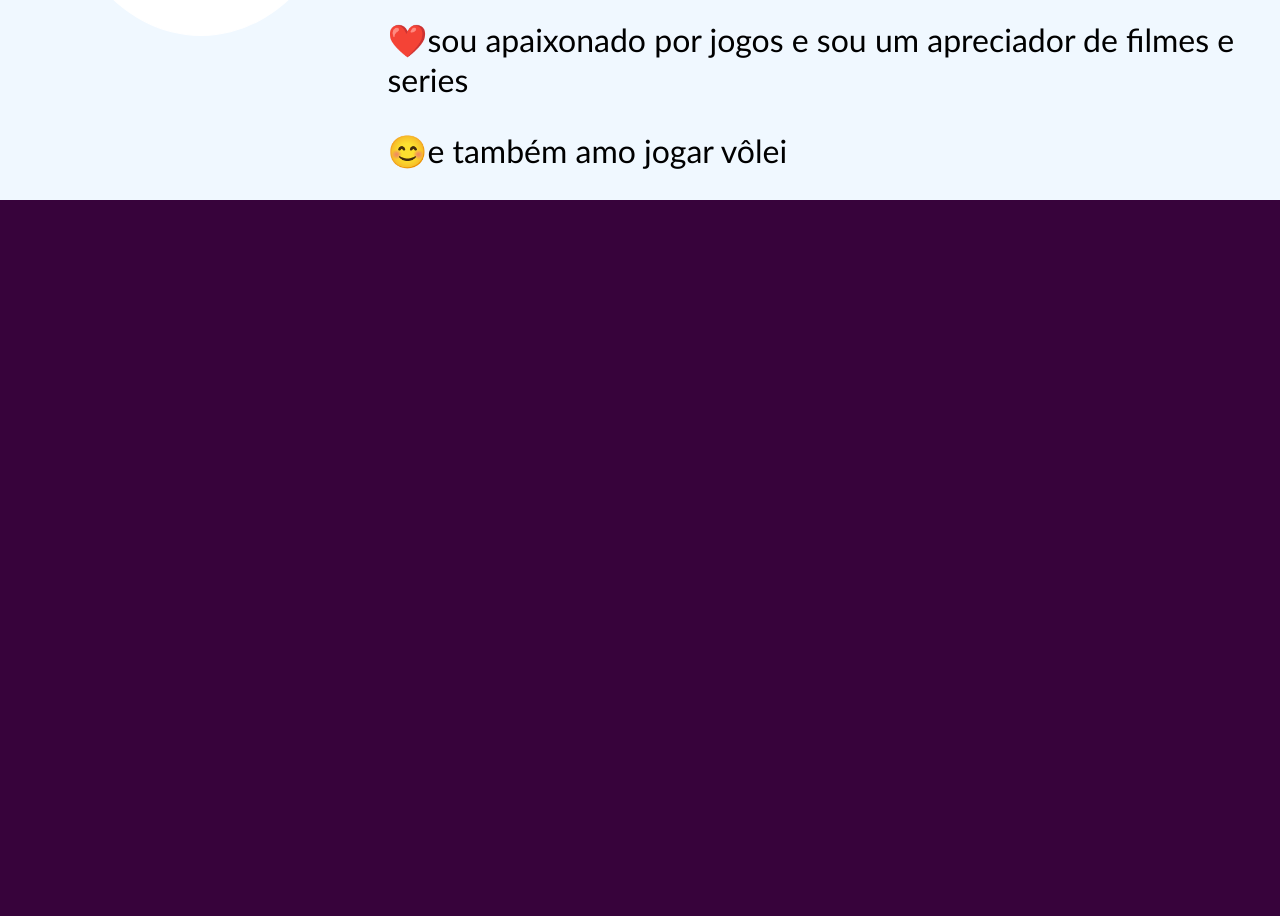
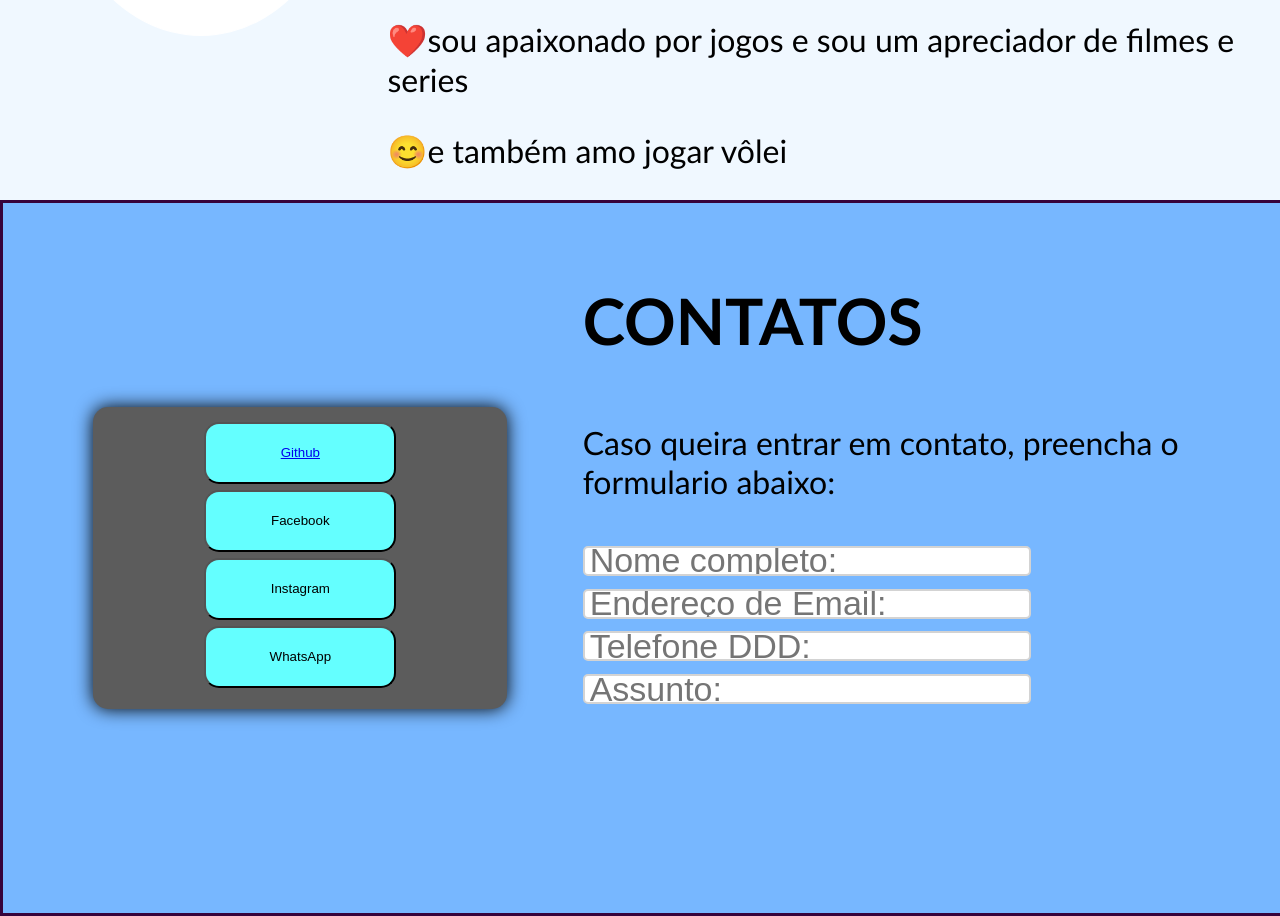
Before and after one commit to RicardoLDS09141/portfolio, a plain HTML site: page index.html in a window 1280 px wide. Shown: the part 1382-2298 px from the top of the page. Before the commit the page ends 1585 px from the top, so only its background shows below. Drawn offline with Linux system fonts and the light colour scheme.

Commit message:
adicionadoformulario contato

```diff
--- a/index.html
+++ b/index.html
@@ -4,7 +4,7 @@
     <link rel="stylesheet" href="styles.css" />
   </head>
   <body>
-    <header>
+    <header class="cabecalho">
       <img src="./assets/img/logo_ricardo.png" alt="" />
       <nav>
         <a>HOME</a>
@@ -51,5 +51,32 @@
         <p>😊e também amo jogar vôlei</p>
       </article>
     </section>
+    <section class="contatos">
+      <div class="botoess">
+        <button><a href="https://github.com/RicardoLDS09141">Github</Github></a></button>
+        <button><a href=""></a>Facebook</button>
+        <button><a href=""></a>Instagram</button>
+        <button><a href=""></a>WhatsApp</button>
+      </div>
+      <section>
+        <header>
+          <h1>CONTATOS</h1>
+          <p>Caso queira entrar em contato, preencha o formulario abaixo:</p>
+        </header>
+        <form>
+          <input type="text" placeholder="Nome completo:">
+          <input type="text" placeholder="Endereço de Email:">
+          <input type="text" placeholder="Telefone DDD:">
+          <input type="text" placeholder="Assunto:">
+        </form>
+      </section>
+
+
+
+
+
+
+
+    </section>
   </body>
 </html>
--- a/styles.css
+++ b/styles.css
@@ -9,7 +9,7 @@ html,body{
     background-color: rgb(55, 3, 59);
 
 }
-header{
+.cabecalho{
     width: 100%;
     height: 7em;
     display: flex;
@@ -161,3 +161,80 @@ h1{
 p{
     font-size: 2em;
 }
+.contatos{
+    width: 100%;
+    height: 85%;
+    padding: 15px;
+    display: flex;
+    align-items: center;
+    justify-content: space-evenly;
+    font-size: 1em;
+    background-color: rgb(119, 183, 255);
+    color: black;
+    border: rgb(55, 3, 59) solid;
+
+
+}
+
+.contatos section{
+    width: 50%;
+    height: 100%;
+}
+
+
+.botoess{
+    width: 30%;
+    height: 40%;
+    padding: 15px;
+    background-color: rgb(92, 92, 92);
+    border: 0;
+    color: rgb(255, 255, 255);
+    border-radius: 15px;
+    box-shadow: 0 0 0.7em rgb(0, 0, 0);
+    display: flex;
+    flex-direction: column;
+    justify-content: center;
+    align-items: center;
+    font-size: 2vw;
+
+}
+
+.botoess button{
+    width: 50% ;
+    height: 25%;
+    margin-bottom: 0.5vw;
+    border-radius: 15px;
+    background-color: rgb(100, 255, 255);
+    transition-duration: 0.8s;
+}
+
+
+.botoess button:hover{
+    background-color: orangered;
+    transition-duration: 0.8s;
+}
+
+.contatos header{
+    width: 100%;
+
+
+
+}
+.contatos form{
+    display: flex;
+    flex-direction: column;
+
+}
+.contatos input{
+    width: 70%;
+    border: 2px rgb(211, 211, 211) solid;
+    background-color: white;
+    color: white;
+    height: 30px;
+    padding: 5px;
+    font-size: 0.9cm;
+    border-radius: 5px;
+    margin-top: 1vw;
+
+
+}
```
Also changed, not shown: assets/img/297180513-040224-01.webp (deleted).
